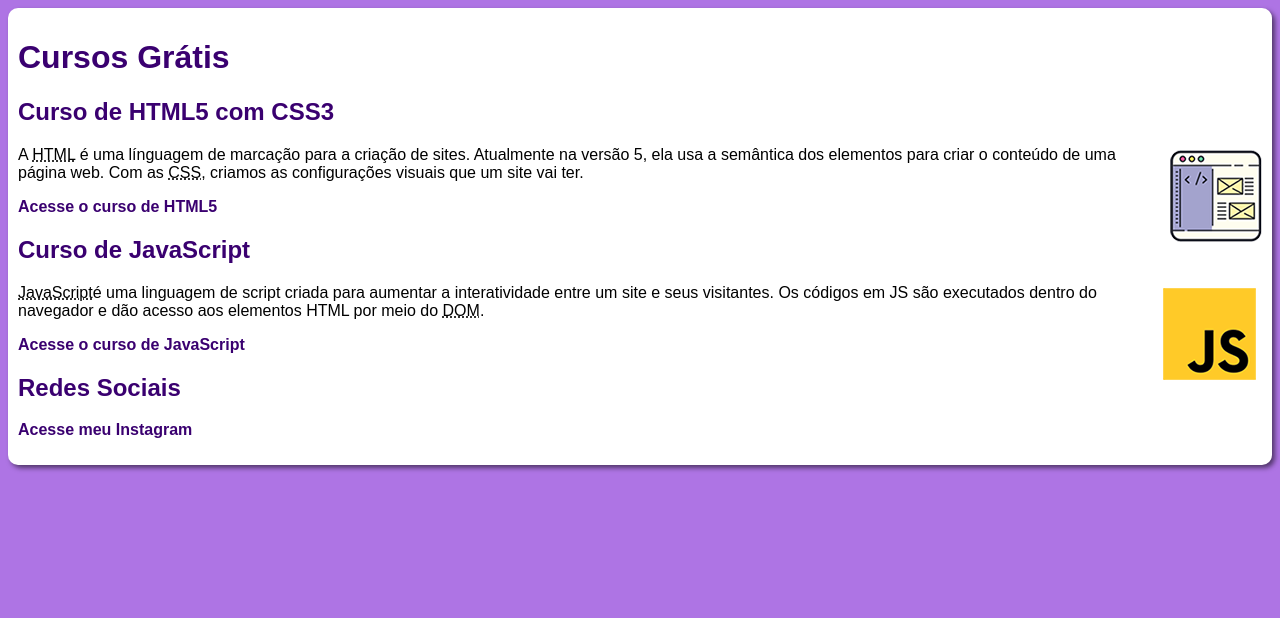
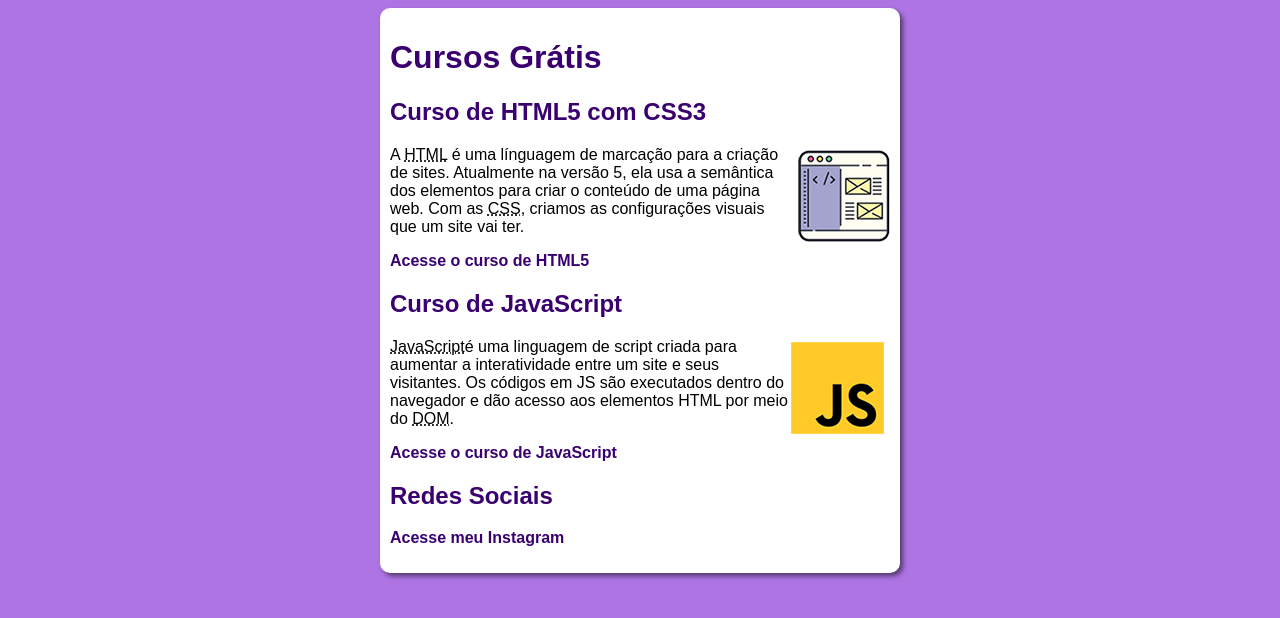
Before and after one commit to abiel-pisa/projeto-site, a plain HTML site: page index.html in a window 1280 px wide. Drawn offline with Linux system fonts and the light colour scheme; a script that the page names is missing.

Commit message:
carlos auberto

```diff
--- a/HTML.css
+++ b/HTML.css
@@ -15,7 +15,7 @@ img.lado{
 
 main{
     background-color: white;
-    width: auto;
+    width: 580px;
     border-radius: 10px;
     margin: auto;
     padding: 10px;
--- a/stile.css
+++ b/stile.css
@@ -15,7 +15,7 @@ img.lado{
 
 main{
     background-color: white;
-    width: auto;
+    width: 500px;
     border-radius: 10px;
     margin: auto;
     padding: 10px;
```
